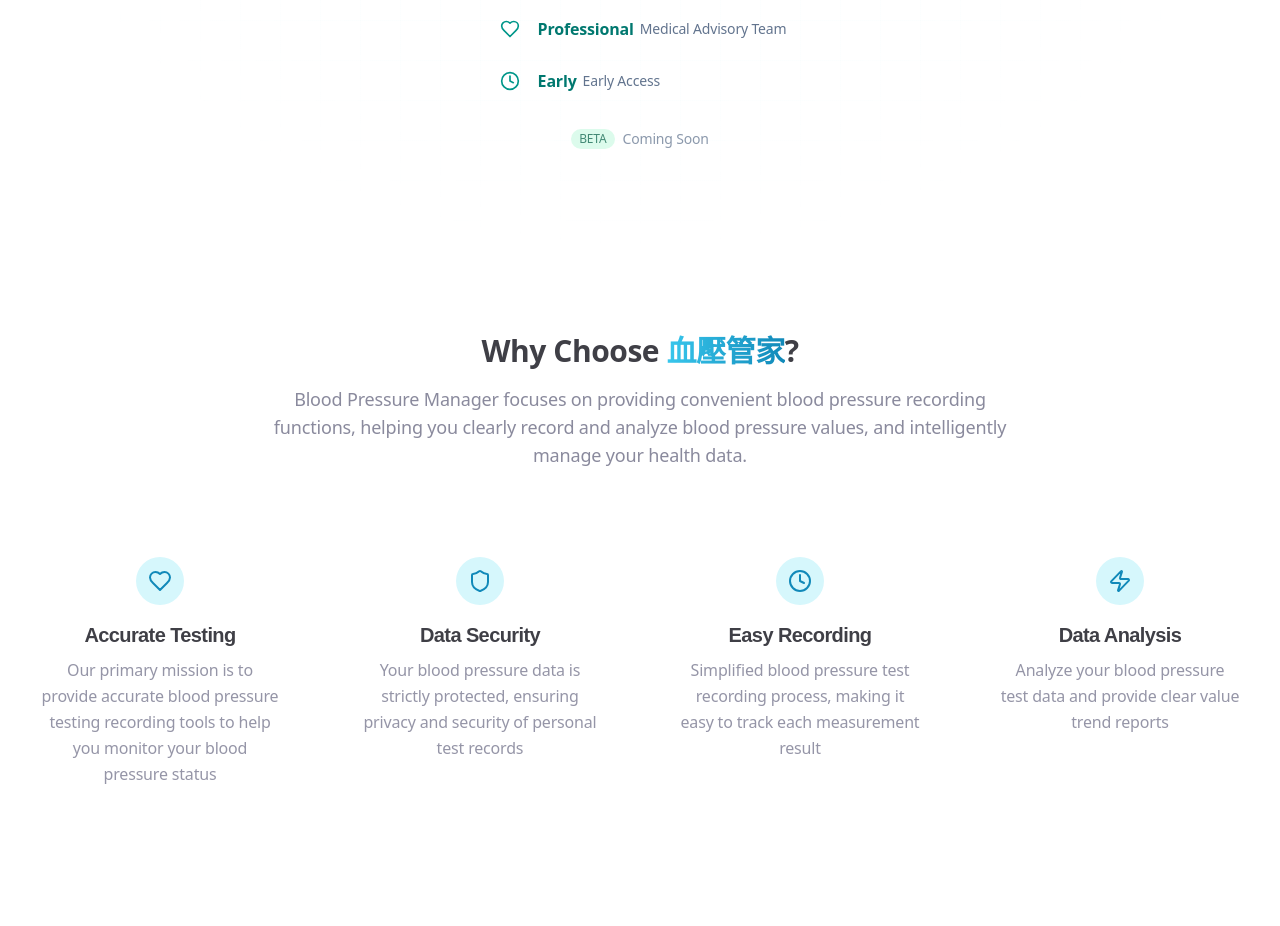
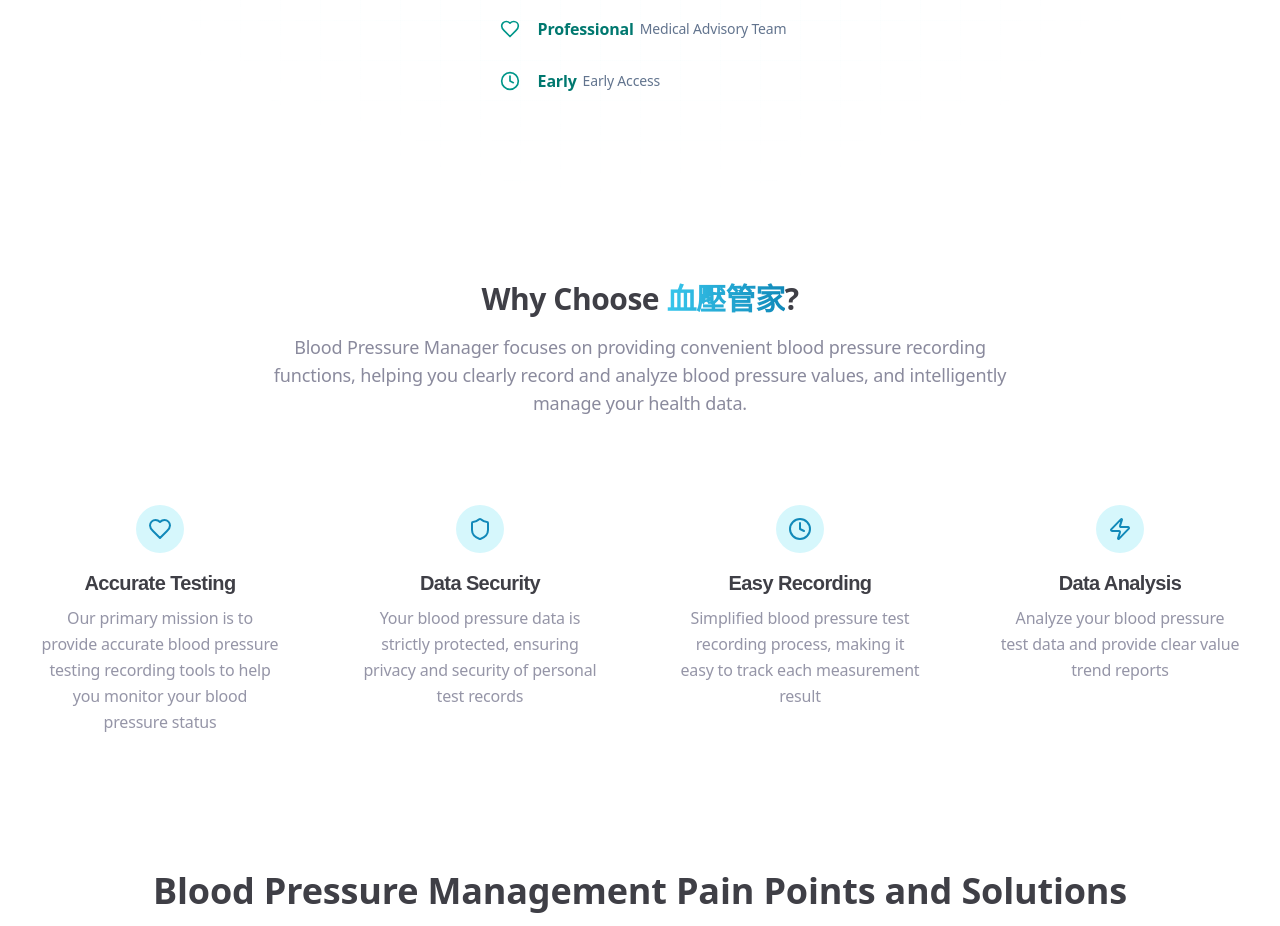
Before and after one commit to firstfu/blood-pressure-web, a Next.js app: page / in a window 1280 px wide. Shown: the part 860-1786 px from the top of the page. Built offline with nearby package versions, Linux system fonts and the light colour scheme; a web font is replaced by a local one.

Commit message:
移除英雄區塊中的 BETA 標籤及其相關樣式，簡化組件結構以提升可讀性。

```diff
--- a/app/components/HeroSection.tsx
+++ b/app/components/HeroSection.tsx
@@ -237,14 +237,6 @@ export default function HeroSection() {
                   </div>
                 ))}
               </div>
-
-              {/* BETA標籤 - 置於底部中心 */}
-              <div className="flex justify-center w-full mt-8">
-                <motion.span animate={{ opacity: [0.7, 1, 0.7] }} transition={{ duration: 2, repeat: Infinity, repeatType: "reverse" }} className="flex items-center">
-                  <span className="mr-2 bg-emerald-100 text-emerald-800 py-0.5 px-2 rounded-full dark:bg-emerald-900/30 dark:text-emerald-400 text-xs">BETA</span>
-                  <span className="text-sm text-slate-500 dark:text-slate-400">{dictionary?.首頁?.英雄區塊?.即將發布 || "即將推出"}</span>
-                </motion.span>
-              </div>
             </div>
           </motion.div>
         </div>
```
